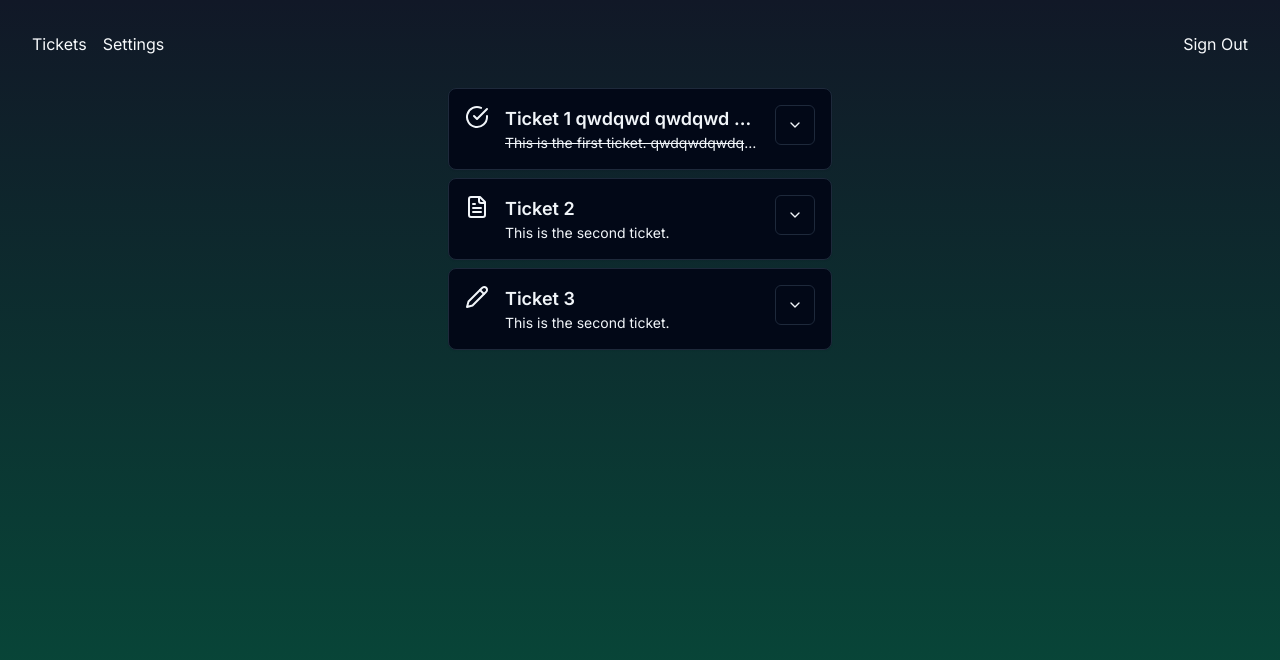
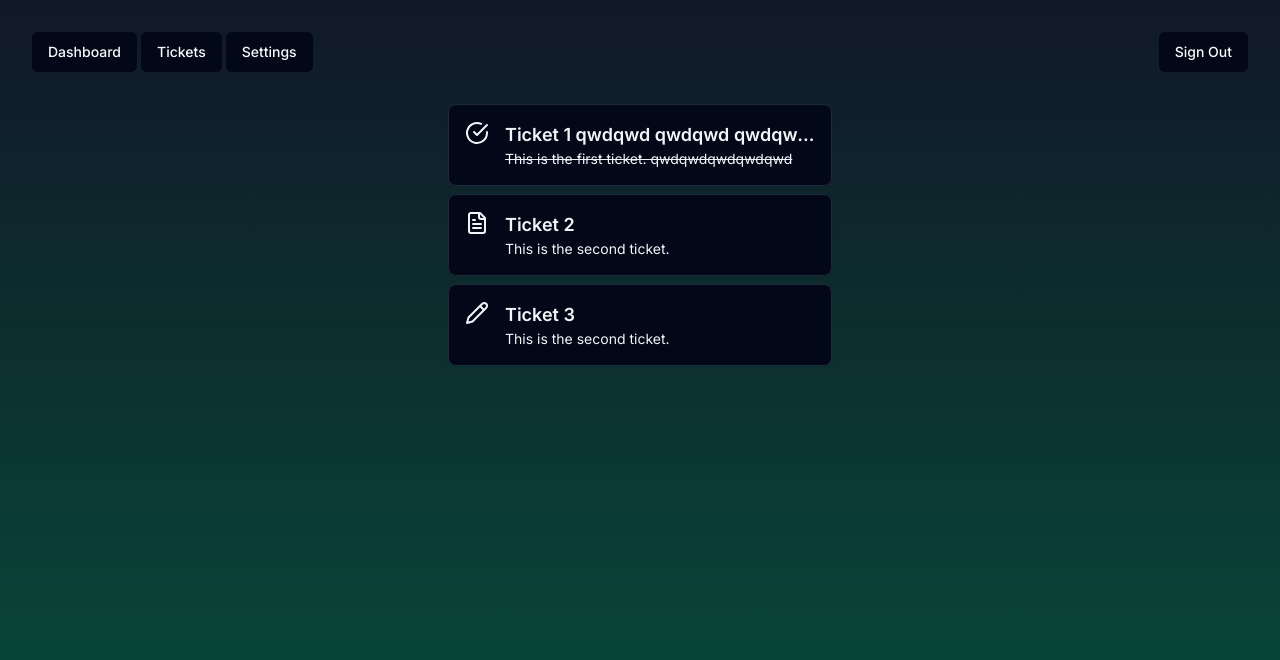
Before and after one commit to thewebartisan7/the-road-to-next-app, a Next.js app: page /dashboard/tickets in a window 1280 px wide. Shown: the top 660 px of the page. Built offline with nearby package versions, Linux system fonts and the light colour scheme.

Commit message:
fix(asd): asd

```diff
--- a/src/app/dashboard/layout.tsx
+++ b/src/app/dashboard/layout.tsx
@@ -1,10 +1,18 @@
 import type { Metadata } from 'next';
-import Link from 'next/link';
+import { Navigation } from '@/components/navigation';
 
 export const metadata: Metadata = {
   title: 'The Road to Next - Dashboard',
   description: 'The Dashboard',
 };
+
+const leftNavItems = [
+  { title: 'Dashboard', href: '/dashboard' },
+  { title: 'Tickets', href: '/dashboard/tickets' },
+  { title: 'Settings', href: '/dashboard/settings' },
+];
+
+const rightNavItems = [{ title: 'Sign Out', href: '/' }];
 
 export default function DashboardLayout({
   children,
@@ -13,15 +21,11 @@ export default function DashboardLayout({
 }>) {
   return (
     <>
-      <header className="sticky top-8 z-50 flex w-full px-8 justify-between ">
-        <div className="flex gap-x-4">
-          <Link href="/dashboard/tickets">Tickets</Link>
-          <Link href="/dashboard/settings">Settings</Link>
-        </div>
-
-        <div>
-          <Link href="/">Sign Out</Link>
-        </div>
+      <header className="sticky top-8 z-50 flex w-full px-8 justify-between">
+        <Navigation
+          leftNavItems={leftNavItems}
+          rightNavItems={rightNavItems}
+        />
       </header>
 
       <div className="flex-1 pt-8">{children}</div>
--- a/src/app/dashboard/tickets/page.tsx
+++ b/src/app/dashboard/tickets/page.tsx
@@ -1,8 +1,5 @@
-'use client';
-
-import React from 'react';
 import { TicketItem } from '@/features/ticket/components/ticket-item';
-import { Ticket, TicketStatus } from '@/features/ticket/type';
+import { Ticket } from '@/features/ticket/type';
 
 const initialTickets: Ticket[] = [
   {
@@ -26,30 +23,10 @@ const initialTickets: Ticket[] = [
 ];
 
 const TicketsPage = () => {
-  const [tickets, setTickets] =
-    React.useState<Ticket[]>(initialTickets);
-
-  const handleChangeTicketStatus = (
-    ticketId: string,
-    ticketStatus: TicketStatus
-  ) => {
-    setTickets((prevTickets) =>
-      prevTickets.map((ticket) =>
-        ticket.id === ticketId
-          ? { ...ticket, status: ticketStatus }
-          : ticket
-      )
-    );
-  };
-
   return (
     <div className="max-w-96 flex flex-col gap-y-2">
-      {tickets.map((ticket) => (
-        <TicketItem
-          key={ticket.id}
-          ticket={ticket}
-          onChangeTicketStatus={handleChangeTicketStatus}
-        />
+      {initialTickets.map((ticket) => (
+        <TicketItem key={ticket.id} ticket={ticket} />
       ))}
     </div>
   );
--- a/src/app/page.tsx
+++ b/src/app/page.tsx
@@ -1,10 +1,20 @@
+import { buttonVariants } from '@/components/ui/button';
 import Link from 'next/link';
 
 const HomePage = () => {
   return (
     <>
-      <>HomePage</>
-      <Link href="/dashboard">Sign In</Link>
+      <header className="sticky top-8 z-50 flex w-full px-8 justify-between">
+        <div />
+        <Link
+          href="/dashboard"
+          className={buttonVariants({ variant: 'outline' })}
+        >
+          Sign In
+        </Link>
+      </header>
+
+      <div className="flex-1 pt-8">HomePage</div>
     </>
   );
 };
--- a/src/components/navigation.tsx
+++ b/src/components/navigation.tsx
@@ -1,27 +1,59 @@
 'use client';
 
+import * as React from 'react';
+import Link from 'next/link';
 import {
   NavigationMenu,
+  NavigationMenuItem,
+  NavigationMenuLink,
   NavigationMenuList,
-  NavigationMenuItem,
-  NavigationMenuTrigger,
-  NavigationMenuContent,
-  NavigationMenuLink,
-} from '@radix-ui/react-navigation-menu';
+  navigationMenuTriggerStyle,
+} from '@/components/ui/navigation-menu';
 
-const Navigation = () => {
-  return (
+type NavItem = {
+  title: string;
+  href: string;
+};
+
+type NavigationItemProps = {
+  navItem: NavItem;
+};
+
+const NavigationItem = ({ navItem }: NavigationItemProps) => (
+  <NavigationMenuItem key={navItem.title}>
+    <Link href={navItem.href} legacyBehavior passHref>
+      <NavigationMenuLink className={navigationMenuTriggerStyle()}>
+        {navItem.title}
+      </NavigationMenuLink>
+    </Link>
+  </NavigationMenuItem>
+);
+
+type NavigationProps = {
+  leftNavItems: NavItem[];
+  rightNavItems: NavItem[];
+};
+
+const Navigation = ({
+  leftNavItems,
+  rightNavItems,
+}: NavigationProps) => (
+  <>
     <NavigationMenu>
       <NavigationMenuList>
-        <NavigationMenuItem>
-          <NavigationMenuTrigger>Item One</NavigationMenuTrigger>
-          <NavigationMenuContent>
-            <NavigationMenuLink>Link</NavigationMenuLink>
-          </NavigationMenuContent>
-        </NavigationMenuItem>
+        {leftNavItems.map((item) => (
+          <NavigationItem key={item.title} navItem={item} />
+        ))}
       </NavigationMenuList>
     </NavigationMenu>
-  );
-};
+    <NavigationMenu>
+      <NavigationMenuList>
+        {rightNavItems.map((item) => (
+          <NavigationItem key={item.title} navItem={item} />
+        ))}
+      </NavigationMenuList>
+    </NavigationMenu>
+  </>
+);
 
 export { Navigation };
--- a/src/features/ticket/components/ticket-item-dropdown.tsx
+++ /dev/null
@@ -1,53 +0,0 @@
-import * as React from 'react';
-import { Button } from '@/components/ui/button';
-
-import {
-  DropdownMenu,
-  DropdownMenuContent,
-  DropdownMenuRadioGroup,
-  DropdownMenuRadioItem,
-  DropdownMenuTrigger,
-} from '@/components/ui/dropdown-menu';
-import { Ticket, TicketStatus } from '../type';
-import { TICKET_STATUS_TO_LABEL } from '../constants';
-import { ChevronDownIcon } from 'lucide-react';
-
-type TicketItemPropsDropdown = {
-  ticket: Ticket;
-  onChangeTicketStatus: (ticketStatus: TicketStatus) => void;
-};
-
-const TicketItemDropdown = ({
-  ticket,
-  onChangeTicketStatus,
-}: TicketItemPropsDropdown) => {
-  const handleChangeTicketStatus = (value: string) => {
-    onChangeTicketStatus(value as TicketStatus);
-  };
-
-  return (
-    <DropdownMenu>
-      <DropdownMenuTrigger asChild>
-        <Button variant="outline" size="icon">
-          <ChevronDownIcon className="h-4 w-4" />
-        </Button>
-      </DropdownMenuTrigger>
-      <DropdownMenuContent className="w-56" side="right">
-        <DropdownMenuRadioGroup
-          value={ticket.status}
-          onValueChange={handleChangeTicketStatus}
-        >
-          {(
-            Object.keys(TICKET_STATUS_TO_LABEL) as Array<TicketStatus>
-          ).map((key) => (
-            <DropdownMenuRadioItem key={key} value={key}>
-              {TICKET_STATUS_TO_LABEL[key]}
-            </DropdownMenuRadioItem>
-          ))}
-        </DropdownMenuRadioGroup>
-      </DropdownMenuContent>
-    </DropdownMenu>
-  );
-};
-
-export { TicketItemDropdown };
--- a/src/features/ticket/components/ticket-item.tsx
+++ b/src/features/ticket/components/ticket-item.tsx
@@ -1,11 +1,9 @@
 import clsx from 'clsx';
-
-import { Ticket, TicketStatus } from '../type';
-import { TicketItemDropdown } from './ticket-item-dropdown';
 import { Card } from '@/components/ui/card';
+import { Ticket } from '../type';
 import {
+  FileTextIcon,
   CheckCircleIcon,
-  FileTextIcon,
   PencilIcon,
 } from 'lucide-react';
 
@@ -17,22 +15,11 @@ const TICKET_ICONS = {
 
 type TicketItemProps = {
   ticket: Ticket;
-  onChangeTicketStatus: (
-    id: string,
-    ticketStatus: TicketStatus
-  ) => void;
 };
 
-const TicketItem = ({
-  ticket,
-  onChangeTicketStatus,
-}: TicketItemProps) => {
-  const handleChangeTicketStatus = (value: TicketStatus) => {
-    onChangeTicketStatus(ticket.id, value);
-  };
-
+const TicketItem = ({ ticket }: TicketItemProps) => {
   return (
-    <Card className="flex text-slate-100 p-4 gap-x-4">
+    <Card className="text-slate-100 p-4 flex gap-x-4">
       <div>{TICKET_ICONS[ticket.status]}</div>
       <div className="min-w-0">
         <h2 className="text-lg font-semibold truncate">
@@ -46,12 +33,6 @@ const TicketItem = ({
           {ticket.content}
         </p>
       </div>
-      <div className="ml-auto">
-        <TicketItemDropdown
-          ticket={ticket}
-          onChangeTicketStatus={handleChangeTicketStatus}
-        />
-      </div>
     </Card>
   );
 };
```
